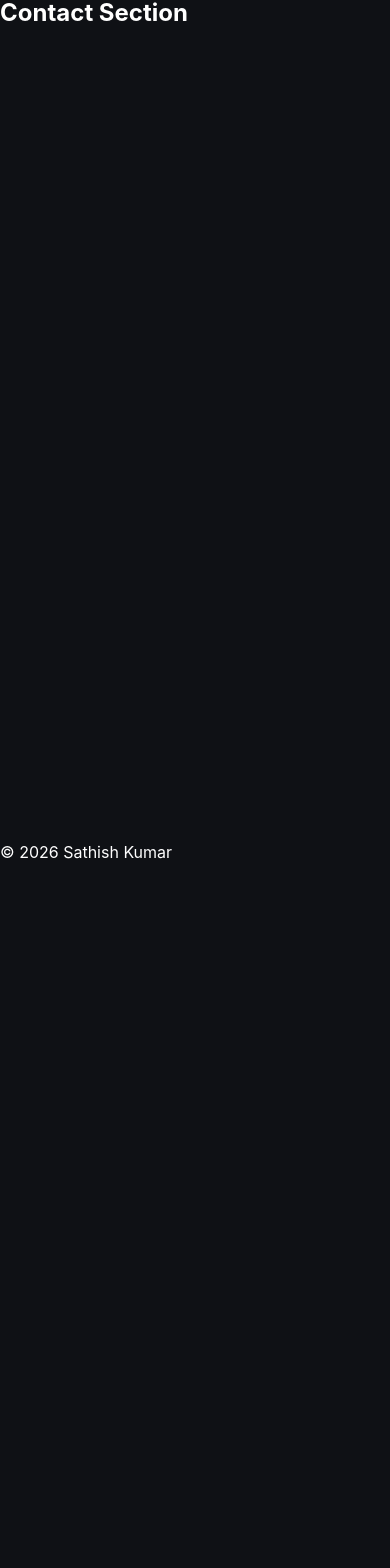
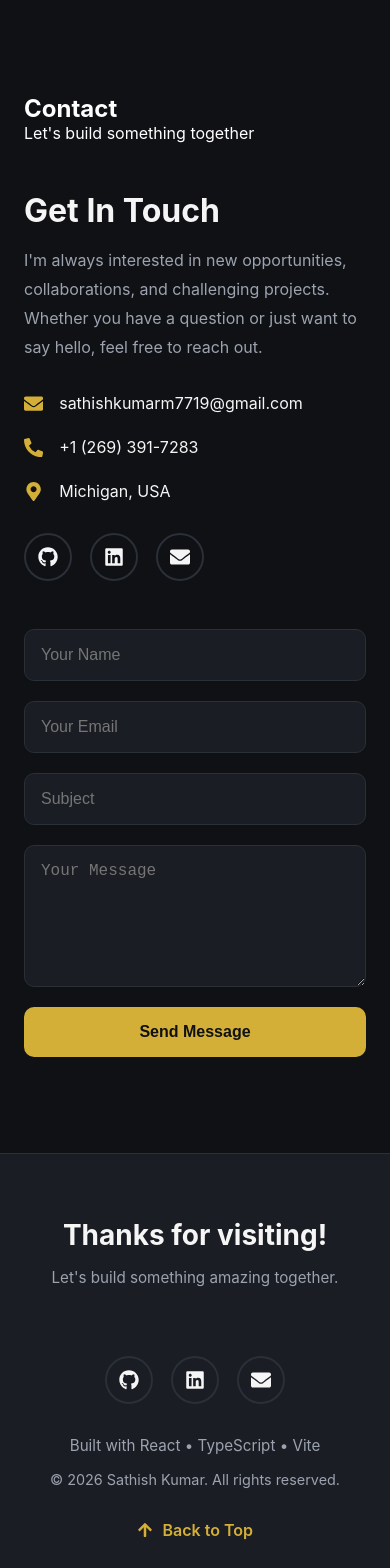
Before and after one commit to Sathish0620/Portfolio, a React (Vite) app: page / in a window 390 px wide. Shown: the part 7777-9345 px from the top of the page. Before the commit the page ends 8639 px from the top, so only its background shows below. Built offline with nearby package versions, Linux system fonts and the light colour scheme.

Commit message:
feat: add responsive footer with reusable social links

```diff
--- a/src/components/Contact/Contact.css
+++ b/src/components/Contact/Contact.css
@@ -0,0 +1,99 @@
+.contact {
+  padding: 6rem 1.5rem;
+}
+
+.contact-container {
+  max-width: 1200px;
+  margin: 0 auto;
+}
+
+.contact-content {
+  display: grid;
+  grid-template-columns: 1fr 1fr;
+  gap: 4rem;
+  margin-top: 3rem;
+}
+
+.contact-info h3 {
+  font-size: 2rem;
+  margin-bottom: 1rem;
+  color: var(--text);
+}
+
+.contact-info p {
+  color: var(--text-secondary);
+  line-height: 1.8;
+  margin-bottom: 2rem;
+}
+
+.contact-item {
+  display: flex;
+  align-items: center;
+  gap: 1rem;
+  margin-bottom: 1.5rem;
+}
+
+.contact-icon {
+  color: var(--gold);
+  font-size: 1.2rem;
+}
+
+.contact-link {
+  color: var(--text);
+  text-decoration: none;
+  transition: color 0.3s ease;
+}
+
+.contact-link:hover {
+  color: var(--gold);
+}
+
+.contact-form {
+  display: flex;
+  flex-direction: column;
+  gap: 1.25rem;
+}
+
+.contact-form input,
+.contact-form textarea {
+  background: var(--surface);
+  border: 1px solid var(--border);
+  border-radius: 10px;
+  padding: 1rem;
+  color: var(--text);
+  font-size: 1rem;
+  outline: none;
+  transition: border-color 0.3s ease;
+}
+
+.contact-form input:focus,
+.contact-form textarea:focus {
+  border-color: var(--gold);
+}
+
+.contact-form textarea {
+  resize: vertical;
+}
+
+.contact-form button {
+  padding: 1rem;
+  border: none;
+  border-radius: 10px;
+  background: var(--gold);
+  color: var(--bg);
+  font-size: 1rem;
+  font-weight: 600;
+  cursor: pointer;
+  transition: transform 0.3s ease;
+}
+
+.contact-form button:hover {
+  transform: translateY(-2px);
+}
+
+@media (max-width: 768px) {
+  .contact-content {
+    grid-template-columns: 1fr;
+    gap: 3rem;
+  }
+}
--- a/src/components/Contact/Contact.tsx
+++ b/src/components/Contact/Contact.tsx
@@ -1,7 +1,107 @@
+import "./Contact.css";
+import { PROFILE } from "../../constants/profile";
+import { motion } from "framer-motion";
+import { FaEnvelope, FaPhoneAlt, FaMapMarkerAlt } from "react-icons/fa";
+
+import SectionTitle from "../SectionTitle/SectionTitle";
+import SocialLinks from "../SocialLinks/SocialLinks";
+
+import { fadeInUp, staggerContainer } from "../../animations/variants";
+
 const Contact = () => {
   return (
-    <section id="contact">
-      <h1>Contact Section</h1>
+    <section id="contact" className="contact">
+      <div className="contact-container">
+        <SectionTitle
+          title="Contact"
+          subtitle="Let's build something together"
+        />
+
+        <motion.div
+          className="contact-content"
+          variants={staggerContainer}
+          initial="hidden"
+          whileInView="visible"
+          viewport={{ once: true, amount: 0.2 }}
+        >
+          <motion.div
+            className="contact-info"
+            variants={fadeInUp}
+          >
+            <h3>Get In Touch</h3>
+
+            <p>
+              I'm always interested in new opportunities, collaborations,
+              and challenging projects. Whether you have a question or
+              just want to say hello, feel free to reach out.
+            </p>
+
+            <div className="contact-item">
+              <FaEnvelope className="contact-icon" />
+              <a className="contact-link" href={`mailto:${PROFILE.email}`}>
+                {PROFILE.email}
+              </a>
+            </div>
+
+            <div className="contact-item">
+              <FaPhoneAlt className="contact-icon" />
+              <a className="contact-link" href={`tel:${PROFILE.phone}`}>
+                {PROFILE.phone}
+              </a>
+            </div>
+
+            <div className="contact-item">
+              <FaMapMarkerAlt className="contact-icon" />
+              <a
+
+                href={PROFILE.mapLink}
+
+                target="_blank"
+
+                rel="noopener noreferrer"
+
+                className="contact-link"
+
+              >
+
+                {PROFILE.location}
+
+              </a>
+            </div>
+
+            <SocialLinks />
+          </motion.div>
+
+          <motion.form
+            className="contact-form"
+            variants={fadeInUp}
+          >
+            <input
+              type="text"
+              placeholder="Your Name"
+            />
+
+            <input
+              type="email"
+              placeholder="Your Email"
+            />
+
+            <input
+              type="text"
+              placeholder="Subject"
+            />
+
+            <textarea
+              rows={6}
+              placeholder="Your Message"
+            />
+
+            <button type="submit">
+              Send Message
+            </button>
+          </motion.form>
+        </motion.div>
+      </div>
     </section>
   );
 };
--- a/src/components/Footer/Footer.css
+++ b/src/components/Footer/Footer.css
@@ -0,0 +1,75 @@
+.footer {
+  padding: 5rem 1.5rem 2rem;
+  background: var(--surface);
+  border-top: 1px solid var(--border);
+}
+
+.footer-container {
+  max-width: 1200px;
+  margin: 0 auto;
+
+  display: flex;
+  flex-direction: column;
+  align-items: center;
+  text-align: center;
+}
+
+.footer h2 {
+  color: var(--text);
+  font-size: 2rem;
+  margin-bottom: 0.75rem;
+}
+
+.footer-message {
+  color: var(--text-secondary);
+  max-width: 600px;
+  line-height: 1.8;
+  margin-bottom: 2rem;
+}
+
+.footer .social-links {
+  margin-bottom: 2rem;
+}
+
+.footer-tech {
+  color: var(--text-secondary);
+  font-size: 0.95rem;
+  margin-bottom: 1rem;
+}
+
+.footer-copy {
+  color: var(--text-secondary);
+  font-size: 0.9rem;
+  margin-bottom: 2rem;
+}
+
+.back-to-top {
+  display: inline-flex;
+  align-items: center;
+  gap: 0.6rem;
+
+  text-decoration: none;
+
+  color: var(--gold);
+  font-weight: 600;
+
+  transition: transform 0.3s ease;
+}
+
+.back-to-top:hover {
+  transform: translateY(-3px);
+}
+
+@media (max-width: 768px) {
+  .footer {
+    padding: 4rem 1.5rem 2rem;
+  }
+
+  .footer h2 {
+    font-size: 1.75rem;
+  }
+
+  .footer-message {
+    font-size: 0.95rem;
+  }
+}
--- a/src/components/Footer/Footer.tsx
+++ b/src/components/Footer/Footer.tsx
@@ -1,5 +1,49 @@
+import "./Footer.css";
+import { motion } from "framer-motion";
+import { fadeInUp } from "../../animations/variants";
+import { FaArrowUp } from "react-icons/fa";
+
+import SocialLinks from "../SocialLinks/SocialLinks";
+import { PROFILE } from "../../constants/profile";
+
 const Footer = () => {
-  return <footer>© 2026 Sathish Kumar</footer>;
+  return (
+    <footer className="footer">
+      <motion.div
+        className="footer-container"
+        initial="hidden"
+        animate="visible"
+        variants={fadeInUp}
+        whileInView="visible"
+        viewport={{ once: true, amount: 0.2 }}
+
+      >
+        <h2>Thanks for visiting!</h2>
+
+        <p className="footer-message">
+          Let's build something amazing together.
+        </p>
+
+        <SocialLinks />
+
+        <p className="footer-tech">
+          Built with React • TypeScript • Vite
+        </p>
+
+        <p className="footer-copy">
+          © {new Date().getFullYear()} {PROFILE.firstName}. All rights reserved.
+        </p>
+
+        <a href="#hero"
+          className="back-to-top"
+          aria-label="Back to top"
+        >
+          <FaArrowUp />
+          <span>Back to Top</span>
+        </a>
+      </motion.div>
+    </footer>
+  );
 };
 
 export default Footer;
--- a/src/constants/profile.ts
+++ b/src/constants/profile.ts
@@ -39,6 +39,6 @@ export const PROFILE = {
     "https://www.linkedin.com/in/sathish-m-8638503a9",
 
   resume: "/resume.pdf",
-
+  mapLink: "https://maps.google.com/?q=Kalamazoo, Michigan, USA",
   available: true,
 } as const;
```
